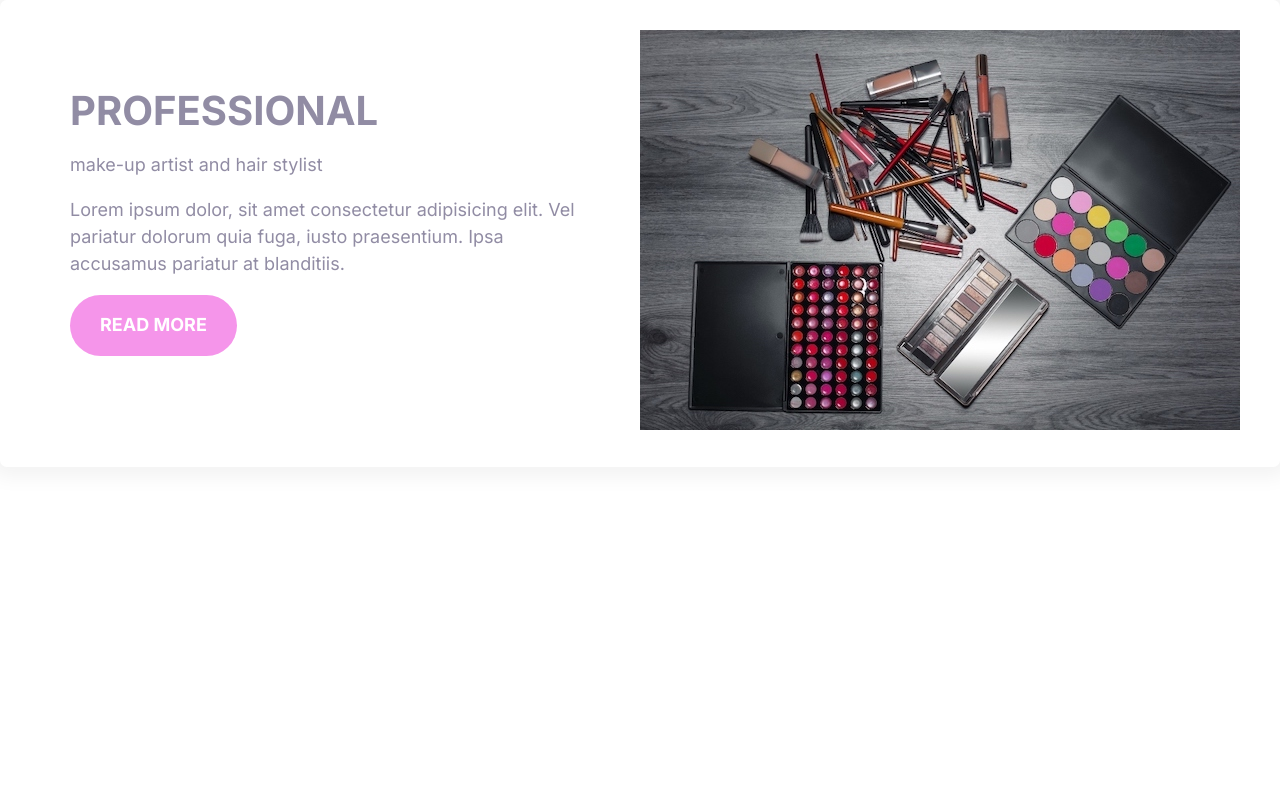
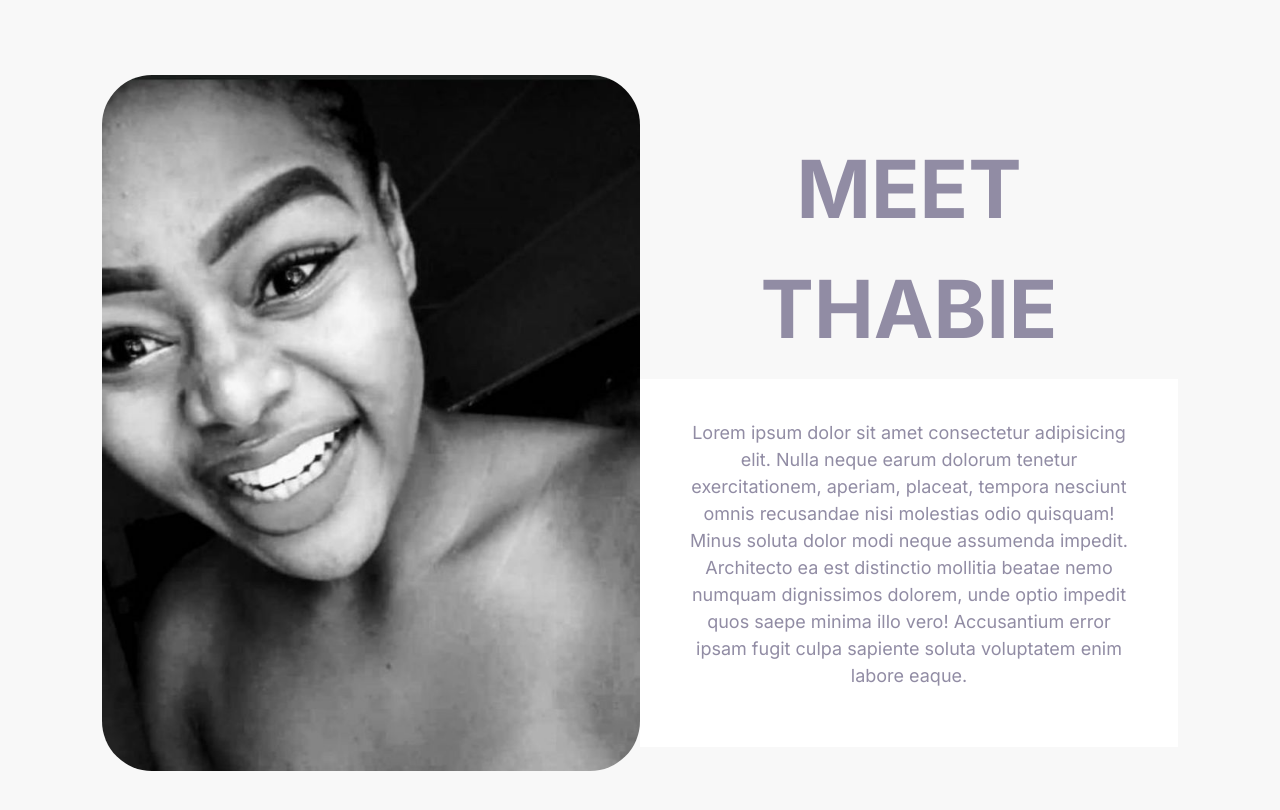
Before and after one commit to Tebogo-star/Cosmetics, a plain HTML site: page index.html in a window 1280 px wide. Drawn offline with Linux system fonts and the light colour scheme.

Commit message:
creating the artist block

```diff
--- a/css/styles.css
+++ b/css/styles.css
@@ -2,7 +2,7 @@ html{
  font-size: 62.5%;
 }
 h1{
- font-size: 7rem;
+ font-size: 5rem;
 }
 h2{
  font-size: 4rem;
@@ -92,3 +92,66 @@ width: 100%;
  box-shadow: 0 0 20px 10px #f3f3f3;
  overflow: hidden;
 }
+
+.grey_bg{
+ background: #f8f8f8;
+}
+
+section{
+ float: left;
+ width: 100%;
+ clear: both;
+}
+img{
+ max-width: 100%;
+ vertical-align: bottom;
+ border: 0;
+ border-radius: 5rem;
+}
+img{
+ height: auto;
+}
+.text_center{
+ text-align: center;
+}
+/* p{
+ display: block;
+ font-size: 0.67em;
+ margin-block-start: 2.33em;
+ margin-block-end: 2.33em;
+ margin-inline-start: 0px;
+ margin-inline-end: 0px;
+ font-weight: bold;
+} */
+@media only screen and (min-width: 768px){
+.content_section_inner {
+    max-width: 1076px;
+    width: 1076px;
+    margin: 75px auto;
+    min-height: 415px;
+    position: relative;
+   }
+   .grid--1x2{
+    grid-template-columns: repeat(2,1fr);
+   }
+}
+
+@media  screen and (min-width: 768px){
+    .home_about_sec .content_col_left {
+    display: block;
+    }
+    .grid--1x2{
+     grid-template-columns: repeat(2,1fr);
+    }
+
+}
+
+@media only screen and (min-width: 768px){
+#home_about_sec .content_white_bg {
+    background: #fff;
+    padding: 40px;
+    }
+    .grid--1x2{
+     grid-template-columns: repeat(2,1fr);
+    }
+}
--- a/index.html
+++ b/index.html
@@ -12,22 +12,18 @@
  <title>Document</title>
 </head>
 <body>
- <div class="container">
-   <div class="card block">
-    <div class="grid grid--1x2">
-     <blockquote class="quote">
-       <h2>PROFESSIONAL</h2>
-       <p>make-up artist and hair stylist</p>
-       <p>Lorem ipsum dolor, sit amet consectetur adipisicing elit. Vel pariatur dolorum quia fuga, iusto praesentium. Ipsa accusamus pariatur at blanditiis.</p>
-       <button class="btn btn--primary">
-        READ MORE
-       </button>
-     </blockquote>
-     <div class="makeup-image">
-      <img src="images/makeup-kit1x.jpg" alt="">
-     </div>
-    </div>
+<section id="home_about_sec" class="content_section grey_bg ">
+  <div class="content_section_inner grid grid--1x2">
+  <div class="content_col_left columns">
+   <img src="images/thabisile1x.jpg" alt="">
+  </div>
+  <div class="content_col_right columns ">
+   <h1 class="text_center">MEET THABIE</h1>
+   <div class="content_white_bg text_center">
+    <p>Lorem ipsum dolor sit amet consectetur adipisicing elit. Nulla neque earum dolorum tenetur exercitationem, aperiam, placeat, tempora nesciunt omnis recusandae nisi molestias odio quisquam! Minus soluta dolor modi neque assumenda impedit. Architecto ea est distinctio mollitia beatae nemo numquam dignissimos dolorem, unde optio impedit quos saepe minima illo vero! Accusantium error ipsam fugit culpa sapiente soluta voluptatem enim labore eaque.</p>
    </div>
- </div>
+  </div>
+</div>
+</section>
 </body>
 </html>
```
Also changed, not shown: components/thabie.html (added, +13 -0 lines), images/thabisile1x.jpg (added).
